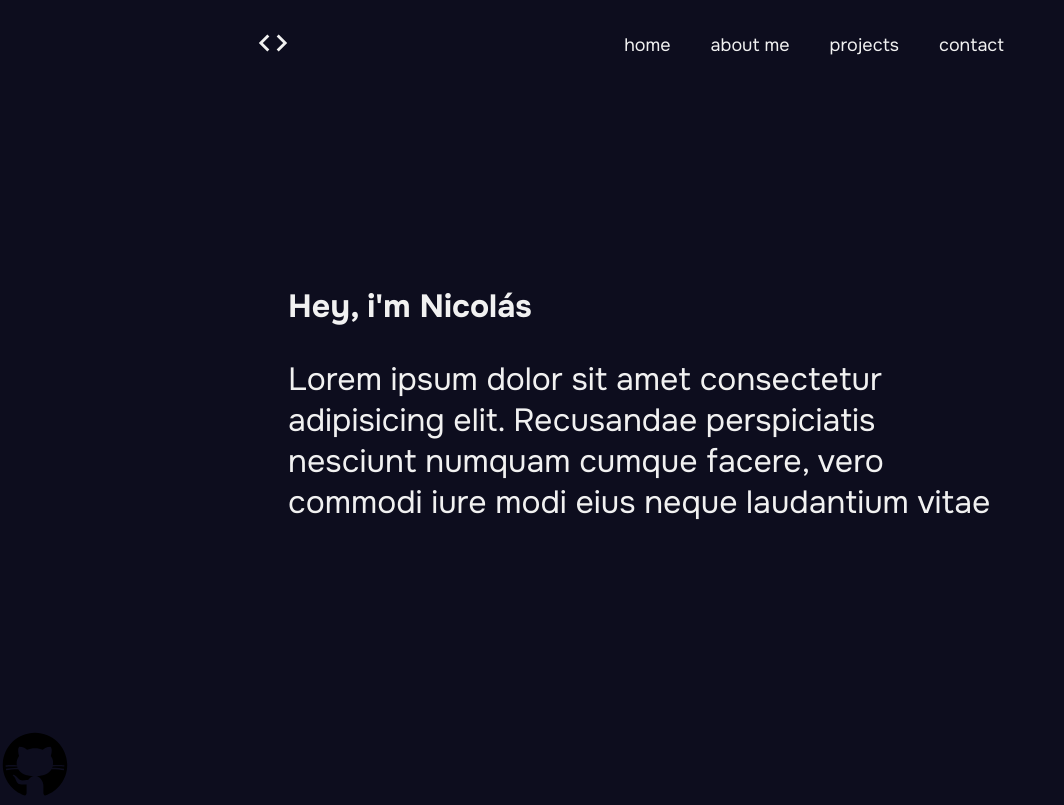
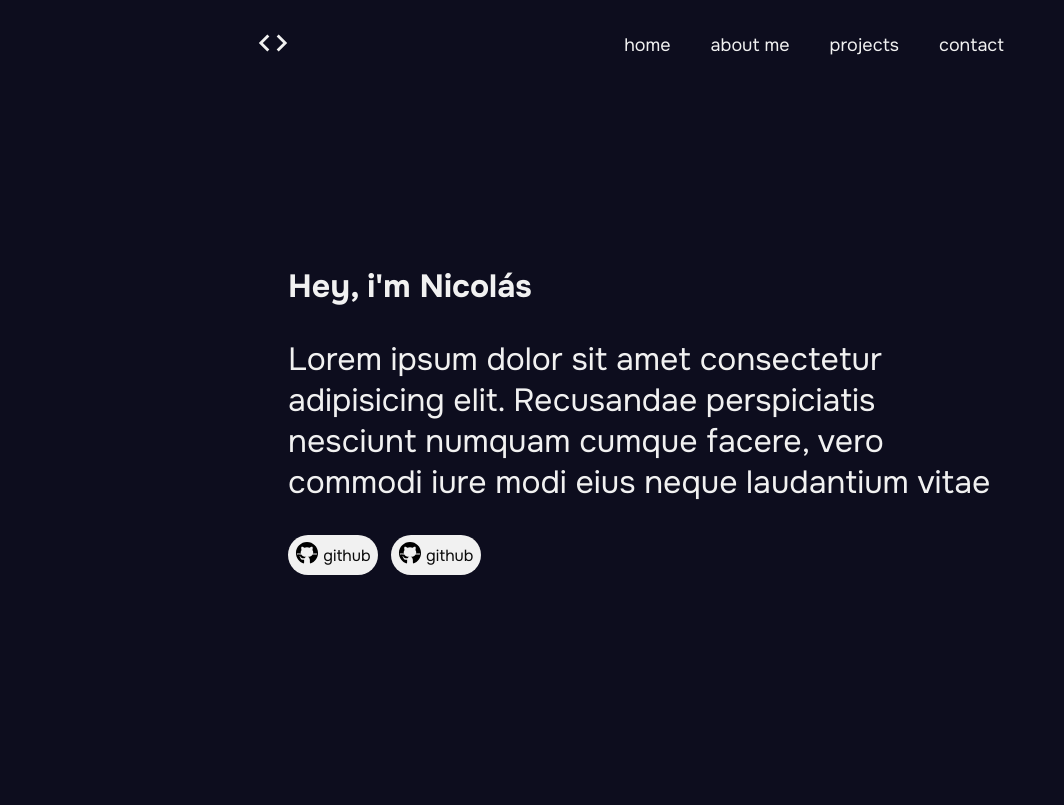
Before and after one commit to Nioqui/Portfolio, a React (Vite) app: page / in a window 1280 px wide. Shown: the whole page, without its empty margins (0-1064 px from the left). Built offline with nearby package versions, Linux system fonts and the light colour scheme.

Commit message:
close to finish the social media pills

```diff
--- a/src/App.jsx
+++ b/src/App.jsx
@@ -2,8 +2,6 @@ import { useState } from 'react'
 import './GlobalStyles.css'
 import Header from './components/Header';
 import Hero from './components/Hero';
-import Smpills from './components/Smpills';
-
 
 
 function App() {
@@ -11,7 +9,6 @@ function App() {
     <>
       <Header />
       <Hero />
-      <Smpills />
     </>
   )
 }
--- a/src/components/Header.jsx
+++ b/src/components/Header.jsx
@@ -1,5 +1,6 @@
 import React from 'react'
 import styled from 'styled-components';
+
 
 const NavBar = styled.nav`
   display: flex;
--- a/src/components/Hero.jsx
+++ b/src/components/Hero.jsx
@@ -20,7 +20,47 @@ const HeroContent = styled.div`
     p{
         font-size: 32px;
     }
+
+    .pill-container{
+        display: flex;
+        flex-direction: row;
+        gap:0.8em;
+    }
 `
+
+const Pill = styled.div`
+  a{
+    display: flex;
+    justify-content: center;
+    align-items: center;
+    gap: 4px;
+    background-color: #f1f1f1;
+    width: 90px;
+    height: 40px;
+    border-radius: 20px;
+    text-decoration: none;
+  }
+
+  p{
+    font-size: 16px;
+    color: #0A0A0A;
+  }
+`
+
+function Smpills() {
+  return (
+    <Pill>
+        <a href="#">
+            <span>
+                <svg xmlns="http://www.w3.org/2000/svg" x="0px" y="0px" width="24" height="24" viewBox="0 0 50 50" color="#f1f1f1">
+                    <path d="M17.791,46.836C18.502,46.53,19,45.823,19,45v-5.4c0-0.197,0.016-0.402,0.041-0.61C19.027,38.994,19.014,38.997,19,39 c0,0-3,0-3.6,0c-1.5,0-2.8-0.6-3.4-1.8c-0.7-1.3-1-3.5-2.8-4.7C8.9,32.3,9.1,32,9.7,32c0.6,0.1,1.9,0.9,2.7,2c0.9,1.1,1.8,2,3.4,2 c2.487,0,3.82-0.125,4.622-0.555C21.356,34.056,22.649,33,24,33v-0.025c-5.668-0.182-9.289-2.066-10.975-4.975 c-3.665,0.042-6.856,0.405-8.677,0.707c-0.058-0.327-0.108-0.656-0.151-0.987c1.797-0.296,4.843-0.647,8.345-0.714 c-0.112-0.276-0.209-0.559-0.291-0.849c-3.511-0.178-6.541-0.039-8.187,0.097c-0.02-0.332-0.047-0.663-0.051-0.999 c1.649-0.135,4.597-0.27,8.018-0.111c-0.079-0.5-0.13-1.011-0.13-1.543c0-1.7,0.6-3.5,1.7-5c-0.5-1.7-1.2-5.3,0.2-6.6 c2.7,0,4.6,1.3,5.5,2.1C21,13.4,22.9,13,25,13s4,0.4,5.6,1.1c0.9-0.8,2.8-2.1,5.5-2.1c1.5,1.4,0.7,5,0.2,6.6c1.1,1.5,1.7,3.2,1.6,5 c0,0.484-0.045,0.951-0.11,1.409c3.499-0.172,6.527-0.034,8.204,0.102c-0.002,0.337-0.033,0.666-0.051,0.999 c-1.671-0.138-4.775-0.28-8.359-0.089c-0.089,0.336-0.197,0.663-0.325,0.98c3.546,0.046,6.665,0.389,8.548,0.689 c-0.043,0.332-0.093,0.661-0.151,0.987c-1.912-0.306-5.171-0.664-8.879-0.682C35.112,30.873,31.557,32.75,26,32.969V33 c2.6,0,5,3.9,5,6.6V45c0,0.823,0.498,1.53,1.209,1.836C41.37,43.804,48,35.164,48,25C48,12.318,37.683,2,25,2S2,12.318,2,25 C2,35.164,8.63,43.804,17.791,46.836z"></path>
+                </svg>
+            </span>
+            <p>github</p>
+        </a>
+    </Pill>
+  )
+}
 
 
 function Hero() {
@@ -31,6 +71,10 @@ function Hero() {
                 <h1>Hey, i'm Nicolás</h1>
             </div>
             <p>Lorem ipsum dolor sit amet consectetur adipisicing elit. Recusandae perspiciatis nesciunt numquam cumque facere, vero commodi iure modi eius neque laudantium vitae</p>
+            <div className="pill-container">
+                <Smpills/>
+                <Smpills/>
+            </div>
         </main>
     </HeroContent>
   )
--- a/src/components/Smpills.jsx
+++ /dev/null
@@ -1,21 +0,0 @@
-import React from 'react'
-import styled from 'styled-components'
-
-const Pill = styled.div`
-
-
-`
-
-function Smpills() {
-  return (
-    <Pill>
-        <a href="https://github.com/Nioqui">
-            <svg xmlns="http://www.w3.org/2000/svg" x="0px" y="0px" width="70" height="70" viewBox="0 0 50 50">
-                <path d="M17.791,46.836C18.502,46.53,19,45.823,19,45v-5.4c0-0.197,0.016-0.402,0.041-0.61C19.027,38.994,19.014,38.997,19,39 c0,0-3,0-3.6,0c-1.5,0-2.8-0.6-3.4-1.8c-0.7-1.3-1-3.5-2.8-4.7C8.9,32.3,9.1,32,9.7,32c0.6,0.1,1.9,0.9,2.7,2c0.9,1.1,1.8,2,3.4,2 c2.487,0,3.82-0.125,4.622-0.555C21.356,34.056,22.649,33,24,33v-0.025c-5.668-0.182-9.289-2.066-10.975-4.975 c-3.665,0.042-6.856,0.405-8.677,0.707c-0.058-0.327-0.108-0.656-0.151-0.987c1.797-0.296,4.843-0.647,8.345-0.714 c-0.112-0.276-0.209-0.559-0.291-0.849c-3.511-0.178-6.541-0.039-8.187,0.097c-0.02-0.332-0.047-0.663-0.051-0.999 c1.649-0.135,4.597-0.27,8.018-0.111c-0.079-0.5-0.13-1.011-0.13-1.543c0-1.7,0.6-3.5,1.7-5c-0.5-1.7-1.2-5.3,0.2-6.6 c2.7,0,4.6,1.3,5.5,2.1C21,13.4,22.9,13,25,13s4,0.4,5.6,1.1c0.9-0.8,2.8-2.1,5.5-2.1c1.5,1.4,0.7,5,0.2,6.6c1.1,1.5,1.7,3.2,1.6,5 c0,0.484-0.045,0.951-0.11,1.409c3.499-0.172,6.527-0.034,8.204,0.102c-0.002,0.337-0.033,0.666-0.051,0.999 c-1.671-0.138-4.775-0.28-8.359-0.089c-0.089,0.336-0.197,0.663-0.325,0.98c3.546,0.046,6.665,0.389,8.548,0.689 c-0.043,0.332-0.093,0.661-0.151,0.987c-1.912-0.306-5.171-0.664-8.879-0.682C35.112,30.873,31.557,32.75,26,32.969V33 c2.6,0,5,3.9,5,6.6V45c0,0.823,0.498,1.53,1.209,1.836C41.37,43.804,48,35.164,48,25C48,12.318,37.683,2,25,2S2,12.318,2,25 C2,35.164,8.63,43.804,17.791,46.836z"></path>
-            </svg>
-        </a>
-    </Pill>
-  )
-}
-
-export default Smpills
```
Also changed, not shown: 1 other file (tests, documents, lock files or other folders).
